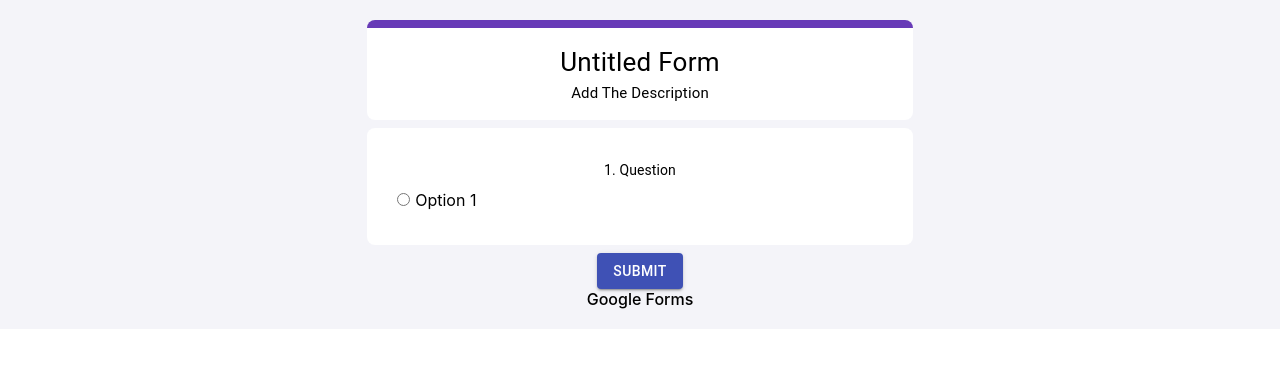
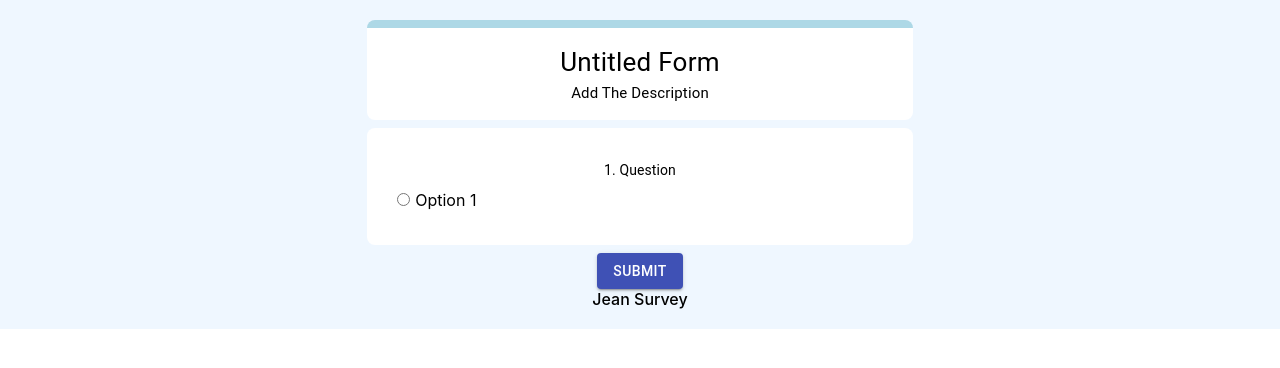
Before and after one commit to kethan351/Team-Jean-Survey, a React (Create React App) app: page /response in a window 1280 px wide. Shown: the top 368 px of the page. Built offline with nearby package versions, Linux system fonts and the light colour scheme.

Commit message:
changed minor css fixes

```diff
--- a/src/components/UserForm.js
+++ b/src/components/UserForm.js
@@ -165,7 +165,7 @@ function submit(){
             </div>
 
             <div className="user_footer">
-                Google Forms
+                Jean Survey
             </div>
             </div>
 
--- a/src/components/user_form.css
+++ b/src/components/user_form.css
@@ -1,7 +1,7 @@
 
 .user_form{
 
-    background-color:#F4F4F9;
+    background-color:  rgb(239, 247, 255);
     height:100%;
     padding:20px;
 }
@@ -20,7 +20,7 @@
 
 .user_title_section{
     background-color: white;
-    border-top:8px solid rgb(103, 58, 183);
+    border-top:8px solid lightblue;
     border-radius: 8px;
     padding:15px 25px;
     text-transform: capitalize;
```
